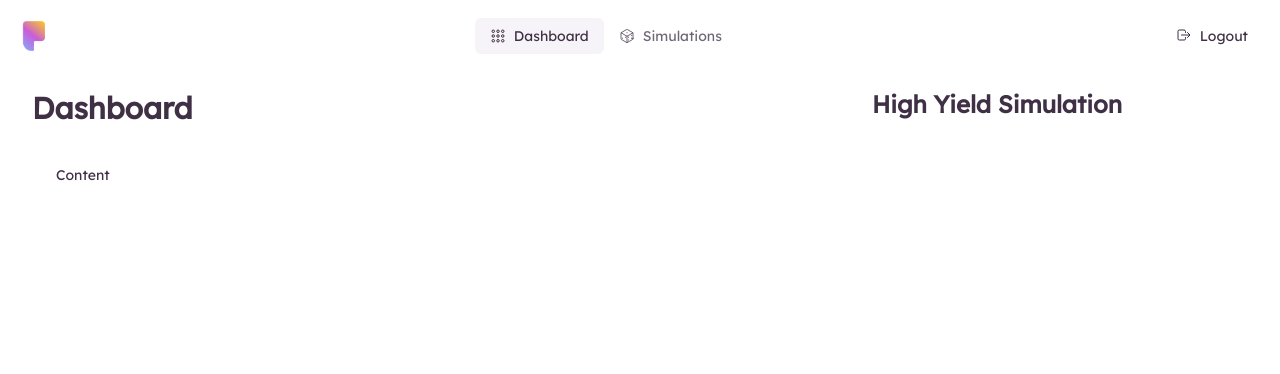
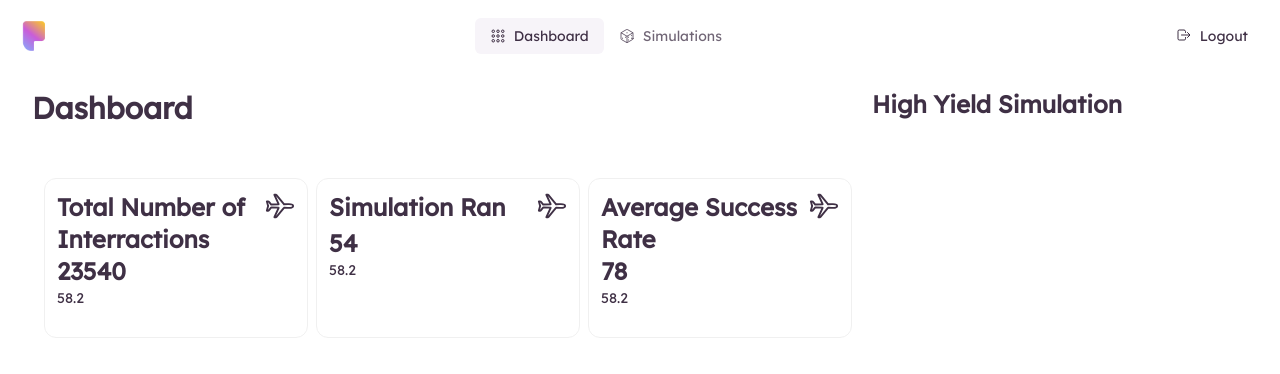
Before and after one commit to tum-v2/parloa-ui, a Next.js app: page /dashboard in a window 1280 px wide. Shown: the top 374 px of the page. Built offline with nearby package versions, Linux system fonts and the light colour scheme.

Commit message:
Add CardOverall component to Dashboard page

```diff
--- /dev/null
+++ b/src/app/dashboard/components/CardOverall.tsx
@@ -0,0 +1,78 @@
+'use client';
+
+import React from 'react';
+import Card from '../../../components/generic/Card';
+import { Flex, Typography } from 'antd';
+import theme from '@/theme/theme';
+import { IconContext } from 'react-icons';
+
+const { Text, Title } = Typography;
+
+export type NumberType = 'number' | 'percentage';
+export type Trend = 'up' | 'down';
+
+interface CardOverallProps {
+  title: string;
+  icon: React.ReactNode;
+  numberType: NumberType;
+  number: number;
+  trend: Trend;
+  trendNumber: number;
+}
+
+const CardOverall = ({
+  title,
+  icon,
+  numberType,
+  number,
+  trend,
+  trendNumber
+}: CardOverallProps) => {
+  const cardOverallStyle: React.CSSProperties = {
+    marginRight: theme.padding.s,
+    width: 300
+  };
+
+  const cardOverallIconStyle: React.CSSProperties = {
+    width: 30,
+    height: 30
+  };
+
+  const topPartStyle: React.CSSProperties = {
+    display: 'flex',
+    justifyContent: 'space-between',
+    alignItems: 'flex-start'
+  };
+
+  const insideCardStyle: React.CSSProperties = {
+    // display: 'flex',
+    // flexDirection: 'column',
+    // justifyContent: 'space-between',
+    // alignItems: 'flex-start'
+  };
+
+  return (
+    <div style={cardOverallStyle}>
+      <Card>
+        <div style={insideCardStyle}>
+          <div style={topPartStyle}>
+            <Title style={{ margin: 0 }} level={3}>
+              {title}
+            </Title>
+            <IconContext.Provider value={{ style: cardOverallIconStyle }}>
+              <div>{icon}</div>
+            </IconContext.Provider>
+          </div>
+          <div>
+            <Title style={{ margin: 0 }} level={3}>
+              {number}
+            </Title>
+            <Text>{trendNumber}</Text>
+          </div>
+        </div>
+      </Card>
+    </div>
+  );
+};
+
+export default CardOverall;
--- a/src/app/dashboard/page.tsx
+++ b/src/app/dashboard/page.tsx
@@ -7,38 +7,43 @@ import {
   UserOutlined
 } from '@ant-design/icons';
 import type { MenuProps } from 'antd';
-import { Breadcrumb, Layout, List, Menu, Typography } from 'antd';
+import { Breadcrumb, Card, Flex, Layout, List, Menu, Typography } from 'antd';
 import VirtualList from 'rc-virtual-list';
 import theme from '@/theme/theme';
+import CardOverall, { NumberType, Trend } from './components/CardOverall';
+import { IoAirplaneOutline } from 'react-icons/io5';
 
-const { Header, Content, Sider } = Layout;
+const { Content, Sider } = Layout;
 
-const items1: MenuProps['items'] = ['1', '2', '3'].map(key => ({
-  key,
-  label: `nav ${key}`
-}));
+const dummyDashboardData = [
+  {
+    title: 'Total Number of Interractions',
+    icon: <IoAirplaneOutline />,
 
-const items2: MenuProps['items'] = [
-  UserOutlined,
-  LaptopOutlined,
-  NotificationOutlined
-].map((icon, index) => {
-  const key = String(index + 1);
+    numberType: 'number',
+    number: 23540,
+    trend: 'up',
+    trendNumber: 58.2
+  },
+  {
+    title: 'Simulation Ran',
+    icon: <IoAirplaneOutline />,
 
-  return {
-    key: `sub${key}`,
-    icon: React.createElement(icon),
-    label: `subnav ${key}`,
+    numberType: 'number',
+    number: 54,
+    trend: 'up',
+    trendNumber: 58.2
+  },
+  {
+    title: 'Average Success Rate',
+    icon: <IoAirplaneOutline />,
 
-    children: new Array(4).fill(null).map((_, j) => {
-      const subKey = index * 4 + j + 1;
-      return {
-        key: subKey,
-        label: `option${subKey}`
-      };
-    })
-  };
-});
+    numberType: 'percentage',
+    number: 78,
+    trend: 'up',
+    trendNumber: 58.2
+  }
+];
 
 const Dashboard = () => {
   const DashboardLayoutStyle: React.CSSProperties = {
@@ -46,13 +51,28 @@ const Dashboard = () => {
     height: 'calc(100vh - 65px)'
   };
   const DashboardLeftLayoutStyle: React.CSSProperties = {
-    padding: theme.padding.l
+    paddingTop: theme.padding.l,
+    paddingBottom: theme.padding.l
   };
   return (
     <Layout style={DashboardLayoutStyle}>
       <Layout style={{ padding: '0 24px 24px' }}>
         <Typography.Title level={2}>Dashboard</Typography.Title>
-        <Content style={DashboardLeftLayoutStyle}>Content</Content>
+        <Content style={DashboardLeftLayoutStyle}>
+          <Flex justify="space-between" style={{ height: '20vh' }}>
+            {dummyDashboardData.map(data => (
+              <CardOverall
+                title={data.title}
+                icon={data.icon}
+                numberType={data.numberType as NumberType}
+                number={data.number}
+                trend={data.trend as Trend}
+                trendNumber={data.trendNumber}
+                key={data.title}
+              />
+            ))}
+          </Flex>
+        </Content>
       </Layout>
       <Sider width={400}>
         <Typography.Title level={3}>High Yield Simulation</Typography.Title>
--- a/src/components/generic/Card/index.tsx
+++ b/src/components/generic/Card/index.tsx
@@ -1,5 +1,5 @@
 import React from 'react';
-import { Card as AntdCard } from 'antd';
+import { Card as AntdCard, CardProps as AntdCardProps } from 'antd';
 import theme from '@/theme/theme';
 
 type Padding = 'xs' | 's' | 'm' | 'l' | 'xl';
@@ -9,13 +9,34 @@ interface CardProps {
   width?: number;
   height?: number;
   padding?: Padding;
+  margin?: Padding;
+  props?: AntdCardProps;
 }
 
-const Card = ({ children, width, height, padding }: CardProps) => {
+const Card = ({
+  children,
+  width,
+  height,
+  padding,
+  margin,
+  props
+}: CardProps) => {
   const cardStyle: React.CSSProperties = {
     borderRadius: theme.borderRadius.m,
     width: width || '100%',
-    height: height || '100%'
+    height: height || '100%',
+    margin:
+      margin === 'xs'
+        ? theme.padding.xs
+        : padding === 's'
+        ? theme.padding.s
+        : padding === 'm'
+        ? theme.padding.m
+        : padding === 'l'
+        ? theme.padding.l
+        : padding === 'xl'
+        ? theme.padding.xl
+        : theme.padding.m
   };
   const bodyStyle: React.CSSProperties = {
     padding:
@@ -33,7 +54,7 @@ const Card = ({ children, width, height, padding }: CardProps) => {
   };
 
   return (
-    <AntdCard style={cardStyle} bodyStyle={bodyStyle}>
+    <AntdCard style={cardStyle} bodyStyle={bodyStyle} {...props}>
       {children}
     </AntdCard>
   );
```
